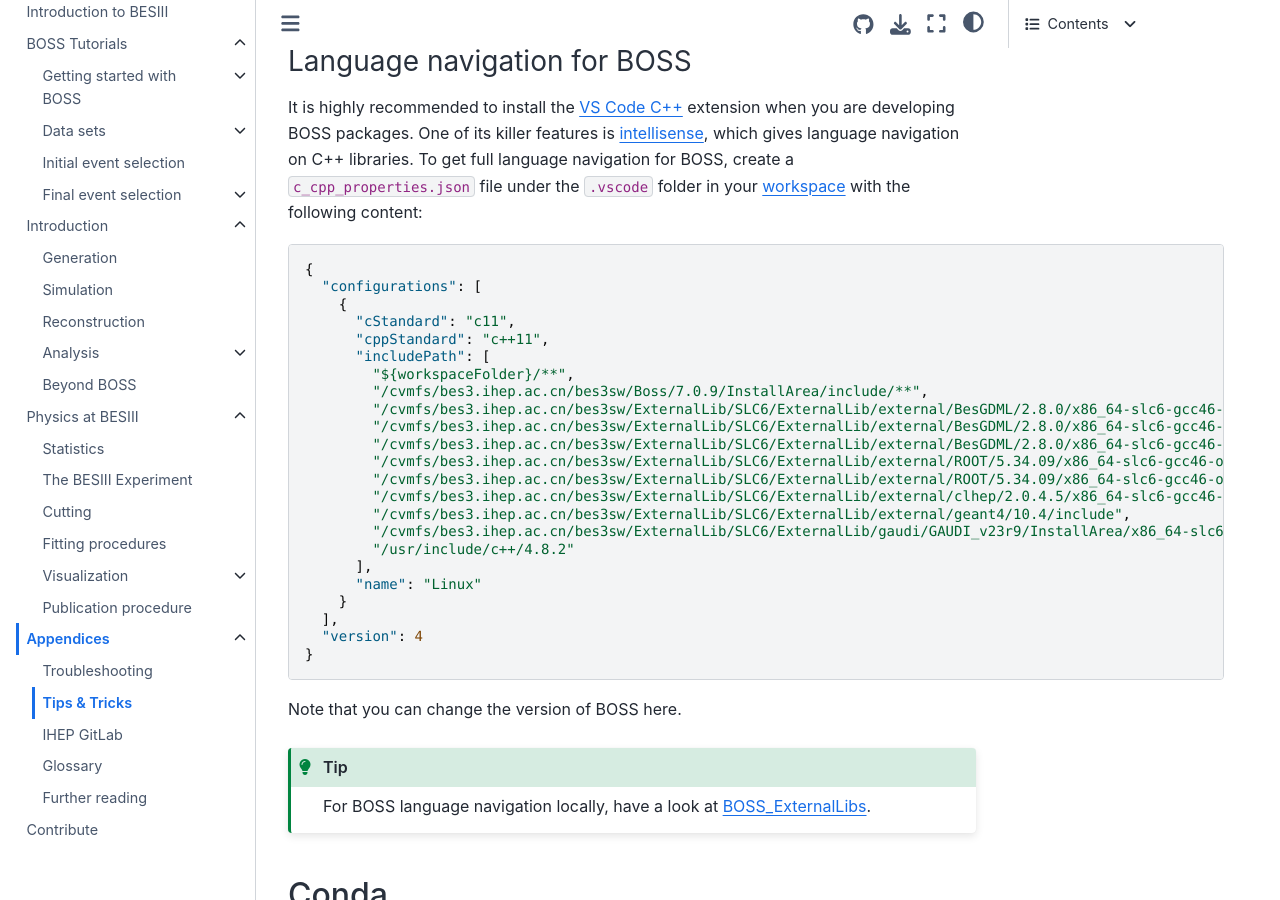
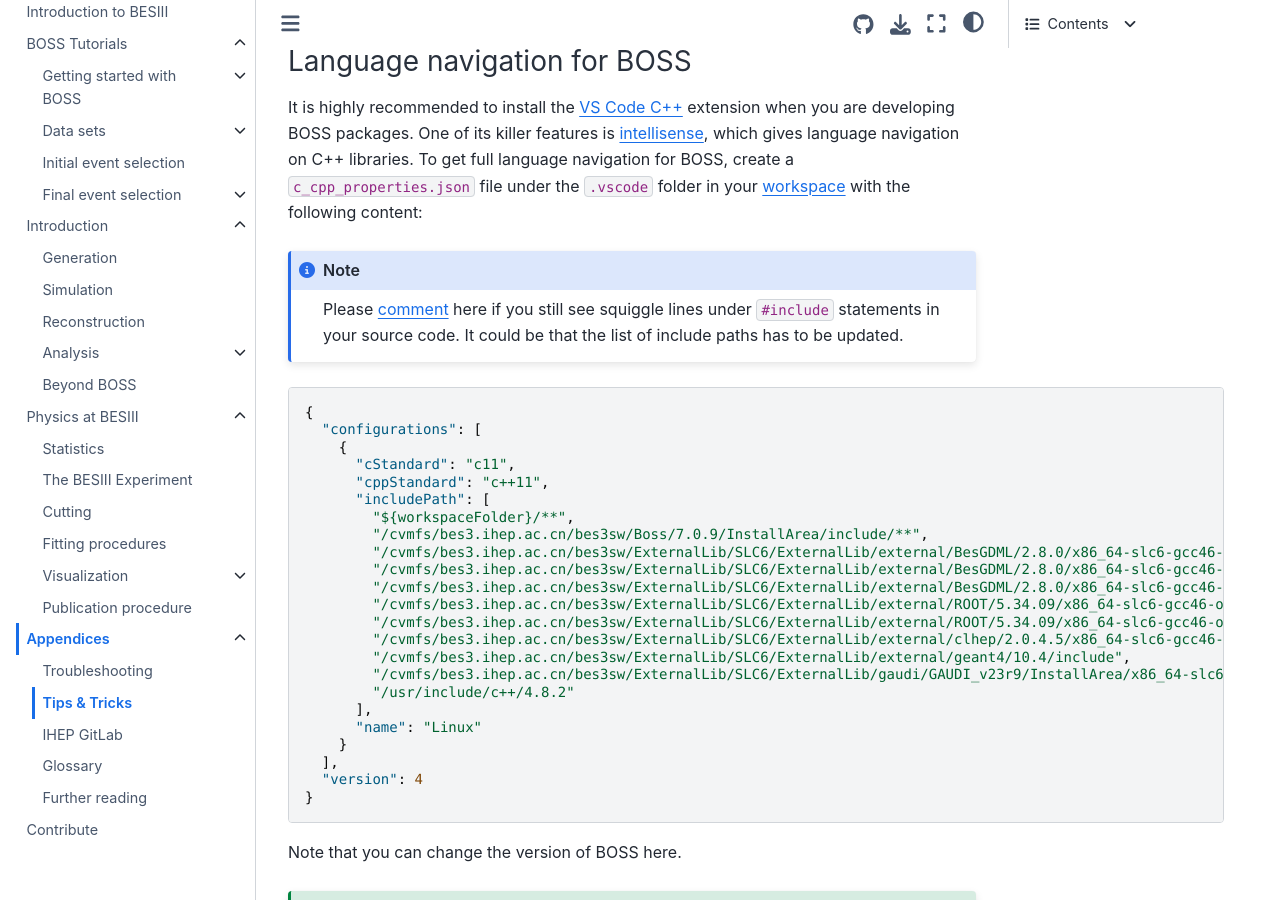
Before and after one commit to redeboer/bossdoc, a Sphinx documentation site: the page built from docs/appendices/tips.md, in a window 1280 px wide and 900 px high, scrolled down 2213 px. Built offline with Sphinx 7.4.7 and the Sphinx Book theme 1.1.4, drawn with Linux system fonts in a browser that asks for light colours.

Commit message:
docs: add note about commenting on include path listing

```diff
--- a/docs/appendices/tips.md
+++ b/docs/appendices/tips.md
@@ -138,6 +138,14 @@ navigation for BOSS, create a `c_cpp_properties.json` file under the `.vscode`
 folder in your
 [workspace](https://code.visualstudio.com/docs/editor/workspaces) with the
 following content:
+
+:::{note}
+
+Please [comment](../contribute.md) here if you still see squiggle lines under
+`#include` statements in your source code. It could be that the list of include
+paths has to be updated.
+
+:::
 
 <!-- cspell:ignore GDML Saxana geant -->
 
```
